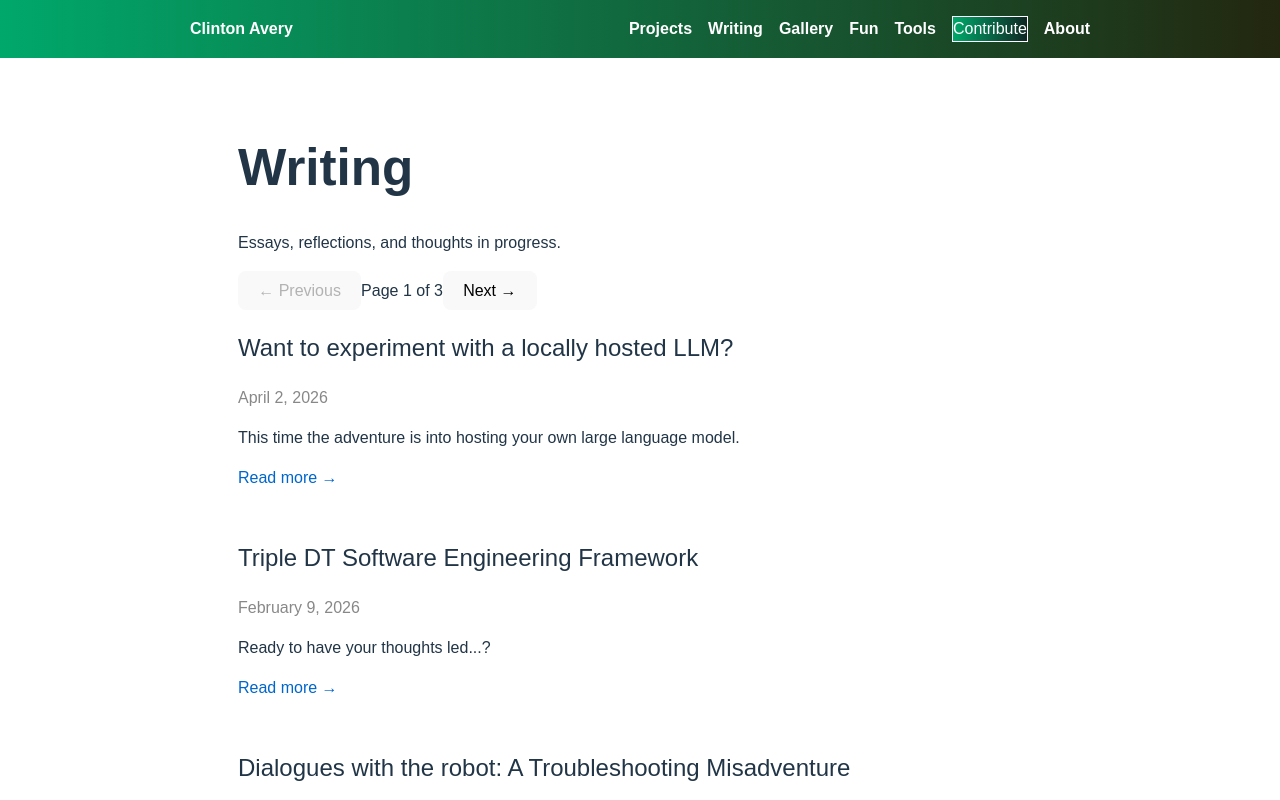
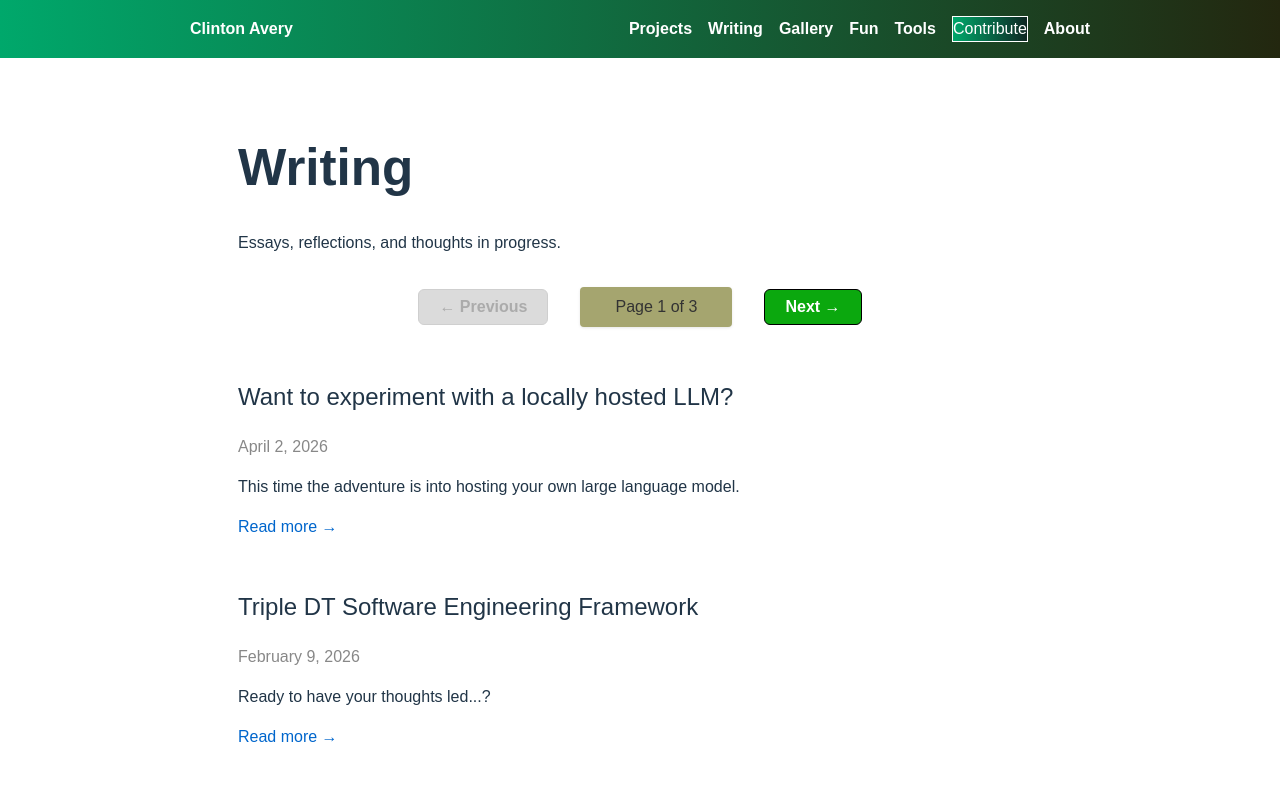
Before and after one commit to avEggHead/clintonjaverydotcom, a React (Vite) app in the folder clintonjavery/: page /writing in a window 1280 px wide. Shown: the top 800 px of the page. Built offline with nearby package versions, Linux system fonts and the light colour scheme.

Commit message:
updating styling on the pagination buttons

```diff
--- a/clintonjavery/src/styles/global.css
+++ b/clintonjavery/src/styles/global.css
@@ -5,31 +5,3 @@ html, body, #root {
   overflow-x: hidden;
   font-family: sans-serif;
 }
-
-/* src/styles/layout.module.css or any imported CSS module */
-.pagination {
-  display: flex;
-  align-items: center;
-  justify-content: center;
-  gap: 0.75rem;
-  margin-top: 2rem;
-}
-
-.pagination button {
-  padding: 0.4rem 0.8rem;
-  background: #f5f5f5;
-  border: 1px solid #ddd;
-  border-radius: 4px;
-  cursor: pointer;
-  font-size: 0.9rem;
-}
-
-.pagination button:disabled {
-  opacity: 0.4;
-  cursor: default;
-}
-
-.pagination .pageInfo {
-  font-size: 0.9rem;
-  color: #555;
-}
--- a/clintonjavery/src/styles/layout.module.css
+++ b/clintonjavery/src/styles/layout.module.css
@@ -274,3 +274,54 @@
   cursor: default;
   opacity: 0.6;
 }
+
+/* src/styles/layout.module.css or any imported CSS module */
+.pagination {
+  display: flex;
+  align-items: center;
+  justify-content: center;
+  gap: 2rem; /* Increased from 0.75rem for better spacing */
+  margin-top: 2rem;
+  margin-bottom: 2rem;
+}
+
+.pagination button {
+  padding: 0.5rem 1.25rem;
+  background: #0ba80e;
+  color: white;
+  border: 1px solid #000000;
+  border-radius: 6px;
+  cursor: pointer;
+  font-size: 1rem;
+  font-weight: 600;
+  transition: background-color 0.3s ease, transform 0.2s ease;
+}
+
+.pagination button:hover:not(:disabled) {
+  background: #125116;
+  transform: translateY(-2px);
+}
+
+.pagination button:active:not(:disabled) {
+  transform: translateY(0);
+}
+
+.pagination button:disabled {
+  background: #cccccc;
+  color: #888888;
+  border-color: #bbbbbb;
+  cursor: not-allowed;
+  opacity: 0.7;
+}
+
+.pagination .pageInfo {
+  font-size: 1rem;
+  color: #333;
+  font-weight: 500;
+  padding: 0.5rem 1rem;
+  background: #a5a56f;
+  border-radius: 4px;
+  min-width: 120px;
+  text-align: center;
+  box-shadow: 0 1px 3px rgba(0,0,0,0.1);
+}
```
